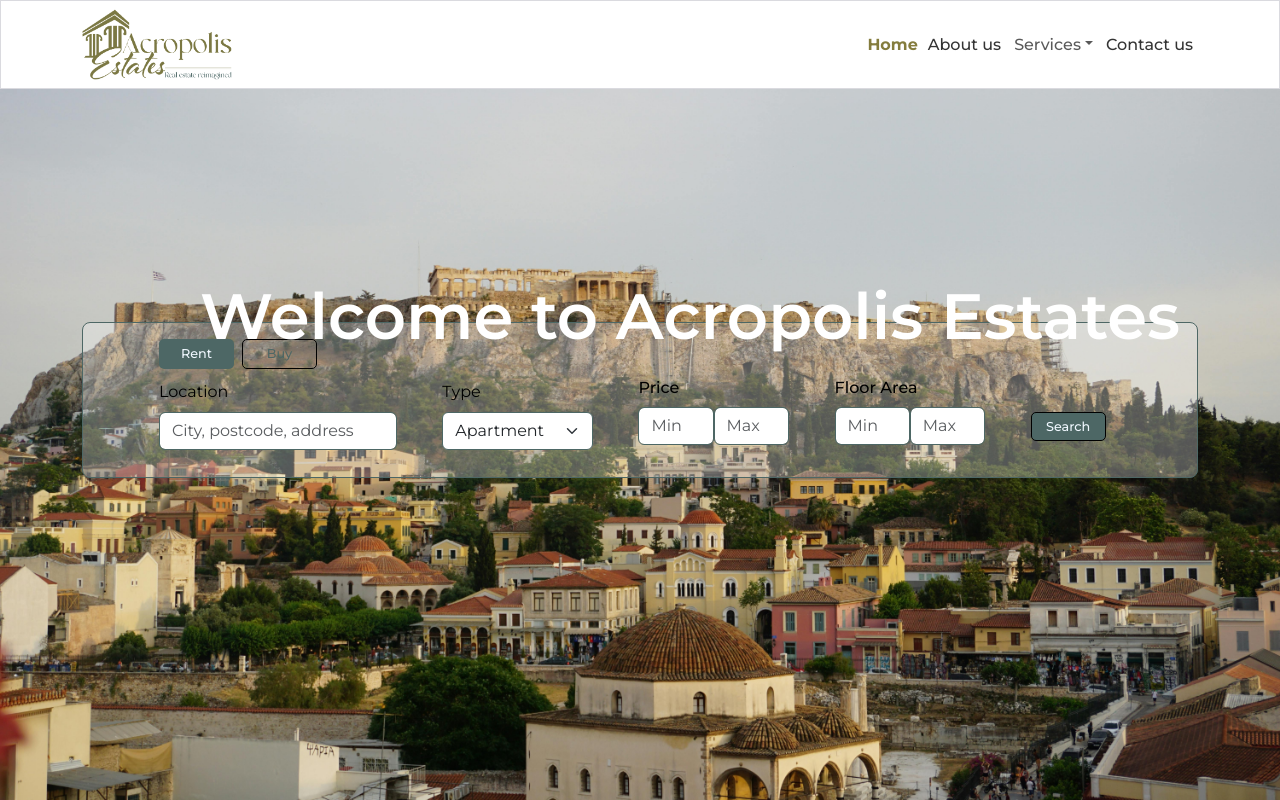
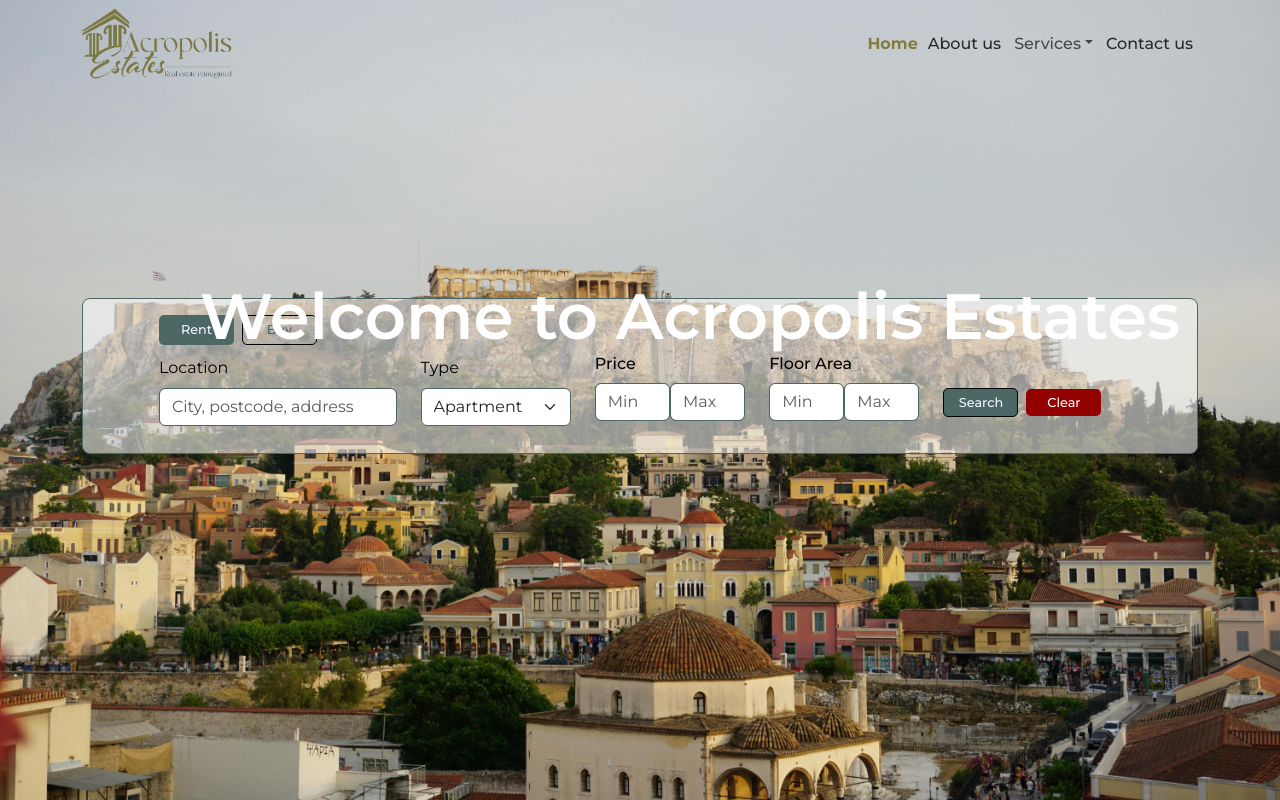
Before and after one commit to Vasileios20/real-estate, a React (Create React App) app: page / in a window 1280 px wide. Both pictures are taken after a click on the button "Rent". Shown: the top 800 px of the page. Built offline with nearby package versions, Linux system fonts and the light colour scheme; no server answers.

Commit message:
Update styles to searchBar and NavBar(bg-transparent,when scroll bg-#f3f3f3)

```diff
--- a/src/components/NavBar.js
+++ b/src/components/NavBar.js
@@ -29,6 +29,7 @@ const NavBar = () => {
   const { expanded, setExpanded, ref } = useClickOutsideToggle();
   const [servicesExpanded, setServicesExpanded] = useState(false);
   const [isMobile, setIsMobile] = useState(false);
+  const [scroll, setScroll] = useState(false);
 
   const { t, i18n } = useTranslation();
 
@@ -38,6 +39,17 @@ const NavBar = () => {
     const isMobileDevice = /Mobi/i.test(window.navigator.userAgent);
     setIsMobile(isMobileDevice);
   }, [i18n]);
+
+  useEffect(() => {
+    window.addEventListener("scroll", () => {
+      // setScroll(true);
+      if (window.scrollY > 10) {
+        setScroll(true);
+      } else {
+        setScroll(false);
+      }
+    });
+  }, []);
 
   const hanleServicesClick = () => {
     if (isMobile) {
@@ -137,7 +149,7 @@ const NavBar = () => {
   return (
     <Navbar
       expanded={expanded}
-      className={`${styles.NavBar}`}
+      className={scroll ? `${styles.NavBarScroll}` : `${styles.NavBar}`}
       expand="md"
       fixed="top"
     >
--- a/src/components/SearchBar.js
+++ b/src/components/SearchBar.js
@@ -119,7 +119,7 @@ const SearchBar = () => {
   ]);
 
   return (
-    <Container>
+    <Container className="mb-5">
       <Form
         className={`p-3 ${styles.HomeBar}`}
         onSubmit={handleSubmit}
@@ -231,7 +231,7 @@ const SearchBar = () => {
           </Col>
 
 
-          <Col sm={2} className="mt-0 mt-md-1 mt-lg-4">
+          <Col xs={8} lg={3} className="mt-0 mt-md-1 mt-lg-4">
             {!saleType ? (
               <OverlayTrigger
                 placement="bottom"
@@ -240,24 +240,45 @@ const SearchBar = () => {
               >
                 <span className="d-inline-block">
                   <Button
-                    className={`${btnStyles.Button} ${btnStyles.Black}`}
+                    className={`${btnStyles.Button} ${btnStyles.Black} me-2`}
                     type="submit"
-                    variant="dark"
-                    // disabled={saleType ? false : true}
                     style={{ pointerEvents: 'none' }}
                   >
                     {update ? "Update" : "Search"}
                   </Button>
+                  <Button
+                    className={`${btnStyles.Button} ${btnStyles.Remove}`}
+                    onClick={() => {
+                      setQuery("");
+                      setSaleType("");
+                      setType("");
+                      setPrice({ min: "", max: "" });
+                      setSurface({ min: "", max: "" });
+                    }}>
+                    Clear
+                  </Button>
                 </span>
               </OverlayTrigger>
             ) : (
-              <Button
-                className={`${btnStyles.Button} ${btnStyles.BlackSearch}`}
-                type="submit"
-                variant="secondary"
-              >
-                {update ? "Update" : "Search"}
-              </Button>
+              <>
+                <Button
+                  className={`${btnStyles.Button} ${btnStyles.BlackSearch} me-2`}
+                  type="submit"
+                >
+                  {update ? "Update" : "Search"}
+                </Button>
+                <Button
+                  className={`${btnStyles.Button} ${btnStyles.Remove}`}
+                  onClick={() => {
+                    setQuery("");
+                    setSaleType("");
+                    setType("");
+                    setPrice({ min: "", max: "" });
+                    setSurface({ min: "", max: "" });
+                  }}>
+                  Clear
+                </Button>
+              </>
             )}
           </Col>
         </Row>
--- a/src/styles/Button.module.css
+++ b/src/styles/Button.module.css
@@ -106,6 +106,12 @@
   background-color: #920000;
   color: #fff;
   border: transparent;
+  --bs-btn-active-bg: #a35252;
+}
+
+.Remove:focus {
+  background-color: #920000;
+  color: #fff;
 }
 
 .Remove:hover {
--- a/src/styles/NavBar.module.css
+++ b/src/styles/NavBar.module.css
@@ -1,6 +1,11 @@
 .NavBar {
-  background-color: #ffffff;
-  border: 1px solid #dadadf;
+  background-color: rgba(215, 223, 231), 0;
+  /* border: 1px solid #dadadf; */
+}
+
+.NavBarScroll {
+  background-color: #f3f3f3;
+  /* box-shadow: 0 0 5px 0 rgba(0, 0, 0, 0.1); */
 }
 
 .NavLink {
--- a/src/styles/SearchBar.module.css
+++ b/src/styles/SearchBar.module.css
@@ -19,7 +19,7 @@
 }
 .HomeBar {
   color: #000;
-  background-color: rgba(255, 255, 255, 0.3);
+  background-color: rgba(255, 255, 255, 0.55);
   border-radius: 0.5rem;
   border: 1px solid rgba(77, 103, 101, 1);
 }
```
